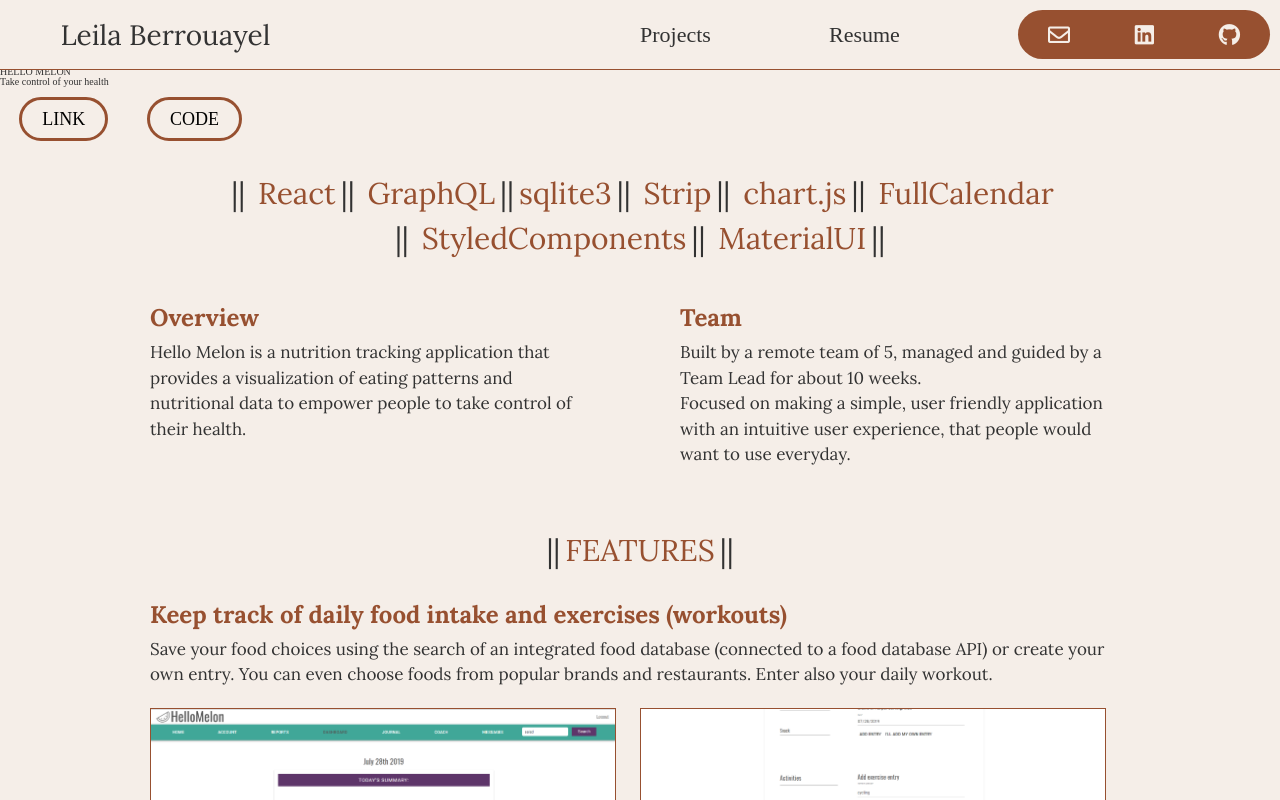
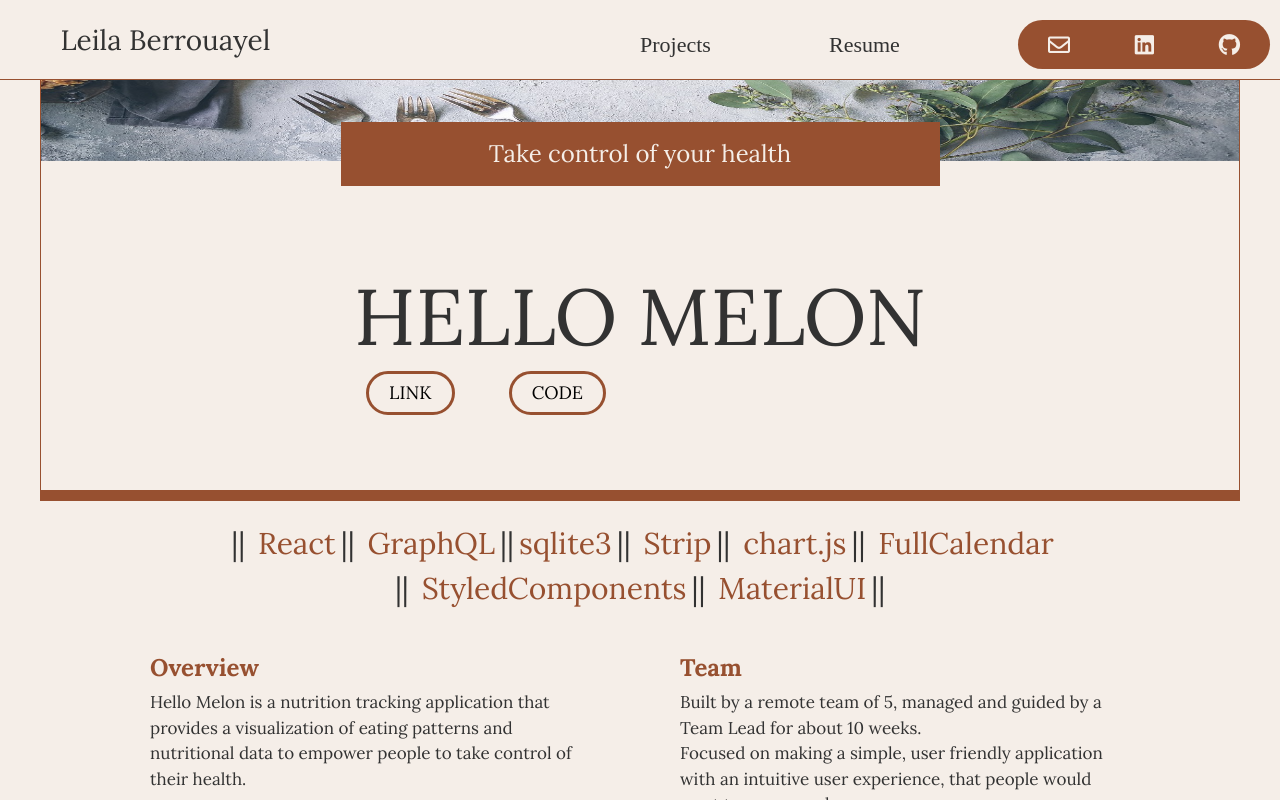
Before and after one commit to leila100/portfolio2, a React (Create React App) app in the folder website/: page /hello-melon in a window 1280 px wide. Shown: the top 800 px of the page. Built offline with nearby package versions, Linux system fonts and the light colour scheme.

Commit message:
Change header for hello Melon page

```diff
--- a/website/src/SASS/common.scss
+++ b/website/src/SASS/common.scss
@@ -2,6 +2,7 @@
     background-color: transparent;
     width: 90%;
     display: flex;
+    margin-top: 10px;
 
     .link {
         background-color: transparent;
@@ -41,6 +42,8 @@
     flex-wrap: wrap;
     justify-content: center;
     align-content: center;
+    max-width: 1000px;
+    margin: auto;
 
 
     @media (max-width: 900px) {
--- a/website/src/SASS/home.scss
+++ b/website/src/SASS/home.scss
@@ -3,7 +3,7 @@
     height: 100%;
     background-color: $highlight;
     font-family: 'Lora', serif;
-    text-align: center;
+    // text-align: center;
     margin: auto;
     padding-bottom: 30px;
     border: 1px solid $bg-dark;
@@ -49,7 +49,7 @@
         display: flex;
         justify-content: center;
         align-items: center;
-        margin: 45px 0px;
+        margin: 35px 0px 45px 0px;
 
         @media (max-width: 900px) {
             flex-direction: column;
@@ -69,7 +69,7 @@
         .name {
             font-size: 79px;
             color: $text;
-            margin-top: 34px;
+            margin: 15px;
 
             @media (max-width: 900px) {
                 font-size: 70px;
--- a/website/src/components/projects/HelloMelon.js
+++ b/website/src/components/projects/HelloMelon.js
@@ -1,6 +1,7 @@
 import React from "react";
 
 import helloMelon from "../../assets/images/helloMelon.png";
+import HMHeader from "../../assets/images/HMHeader.jpg";
 import HMdashboard1 from "../../assets/images/helloMelon_Dashboard.png";
 import HMdashboard2 from "../../assets/images/helloMelon_Dashboard2.png";
 import HMreport1 from "../../assets/images/helloMelon_reports.png";
@@ -12,6 +13,29 @@
   return (
     <>
       <header id='home'>
+        <div class='header'>
+          <img src={HMHeader} alt='image of desk' class='header_img' />
+          <div class='job_title'>Take control of your health</div>
+          <div class='header_body'>
+            <div>
+              <div class='name'>HELLO MELON</div>
+              <div class='links'>
+                <div class='link'>
+                  <a href='https://hello-melon-lambda.netlify.com/' target='_blank' rel='noopener noreferrer'>
+                    LINK
+                  </a>
+                </div>
+                <div class='link'>
+                  <a href='https://github.com/labspt3-nutrition-tracker' target='_blank' rel='noopener noreferrer'>
+                    CODE
+                  </a>
+                </div>
+              </div>
+            </div>
+          </div>
+        </div>
+      </header>
+      {/*  <header id='home'>
         <div class='header_container'>
           <div class='header-frame'>
             <div class='header-content'>
@@ -35,7 +59,7 @@
             </div>
           </div>
         </div>
-      </header>
+      </header> */}
       <section class='about'>
         <h2>
           <div>
```
Also changed, not shown: website/src/components/home/header/Header.js (+0 -24 lines), website/src/assets/images/HMHeader.jpg (added).
